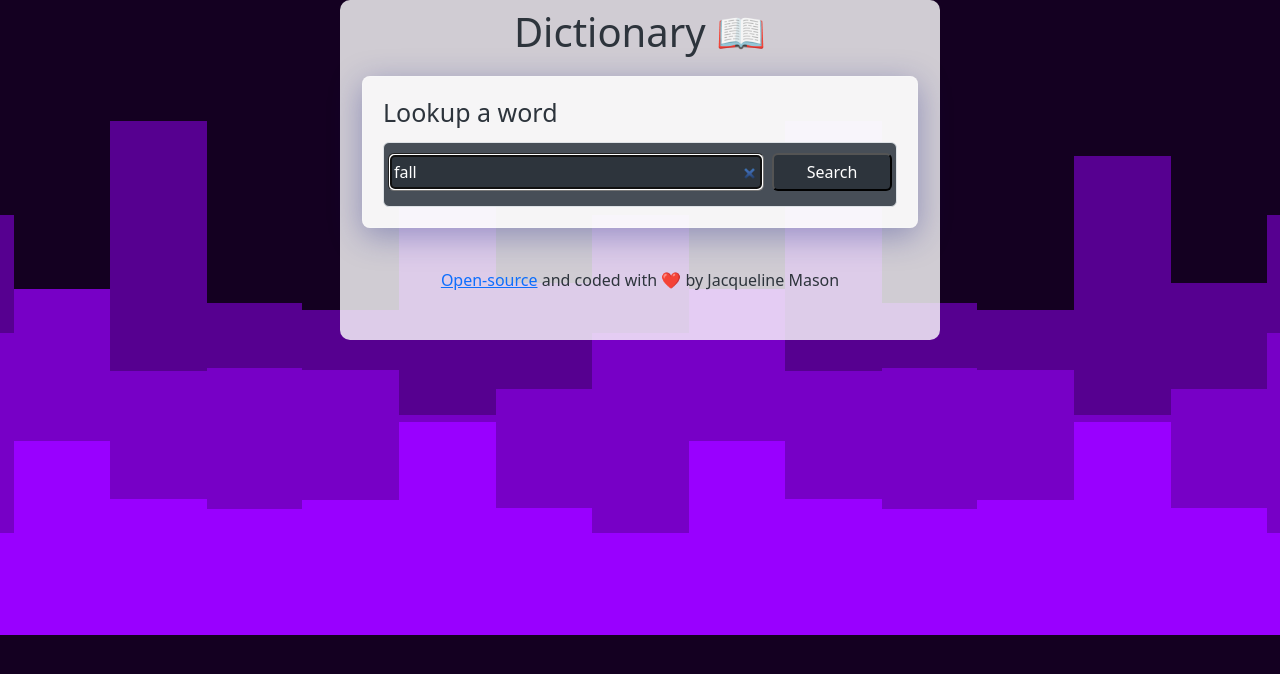
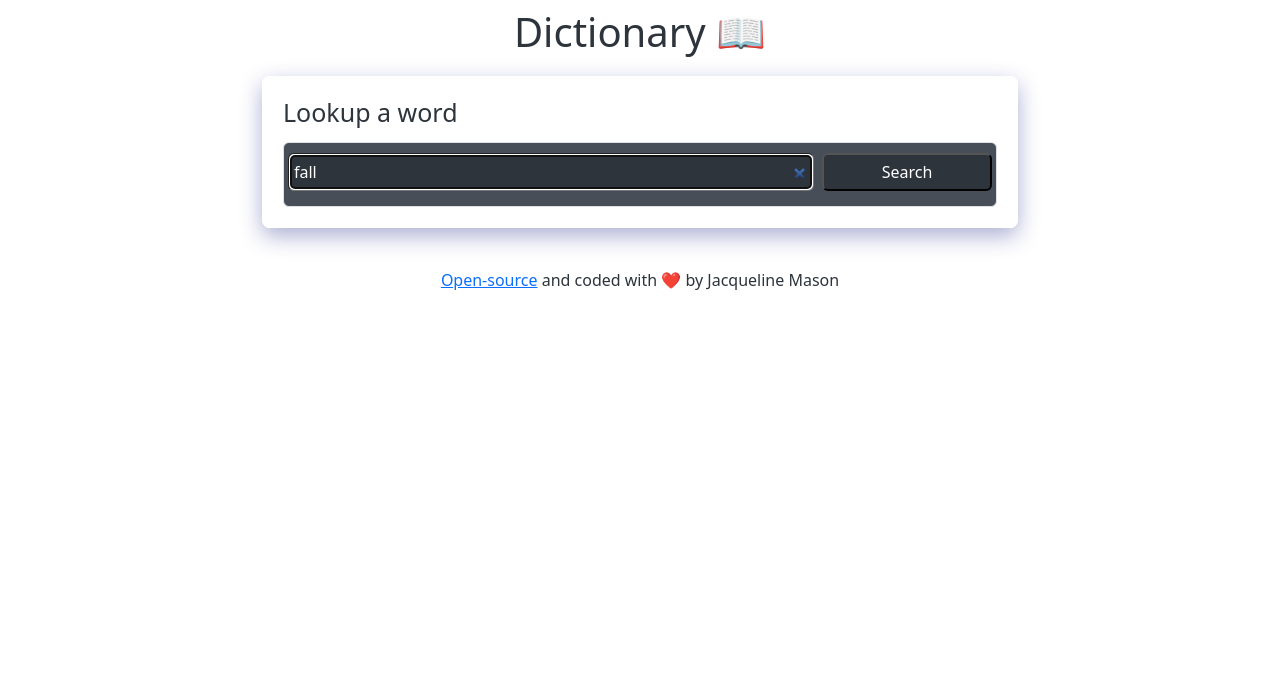
Before and after one commit to rookiebehaviour/react-dictionary-app, a React (Create React App) app: page / in a window 1280 px wide. Shown: the top 674 px of the page. Built offline with nearby package versions, Linux system fonts and the light colour scheme; no server answers.

Commit message:
Changed background and app width

```diff
--- a/src/App.css
+++ b/src/App.css
@@ -1,9 +1,3 @@
-body {
-  background-image: url("./background.svg");
-  background-position: center;
-  background-attachment: scroll;
-}
-
 .App {
   color: #2d343c;
   margin: 0 auto;
@@ -13,7 +7,7 @@ body {
 .App .container {
   background: rgba(255, 255, 255, 0.8);
   border-radius: 10px;
-  max-width: 600px;
+  max-width: 800px;
 }
 
 .App footer {
--- a/src/Dictionary.css
+++ b/src/Dictionary.css
@@ -14,7 +14,7 @@
 
 .Dictionary section {
   background: rgba(255, 255, 255, 0.8);
-  box-shadow: 0 8px 32px 0 rgba(31, 38, 135, 0.37);
+  box-shadow: 0 8px 22px 0 rgba(31, 38, 135, 0.37);
   border-radius: 8px;
   border: 1px solid rgba(255, 255, 255, 0.18);
   padding: 20px;
```
